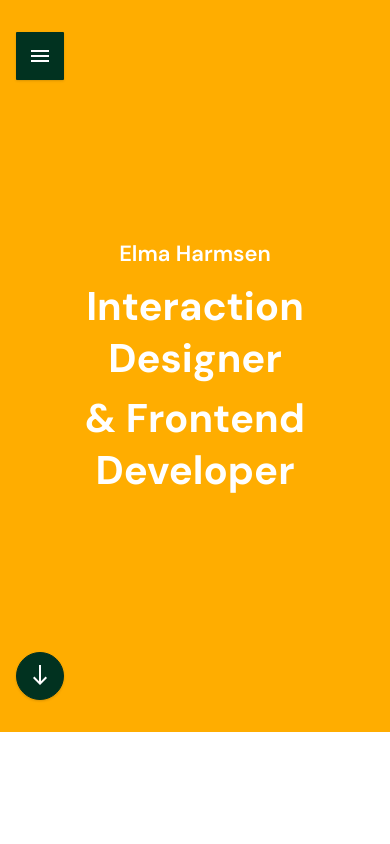
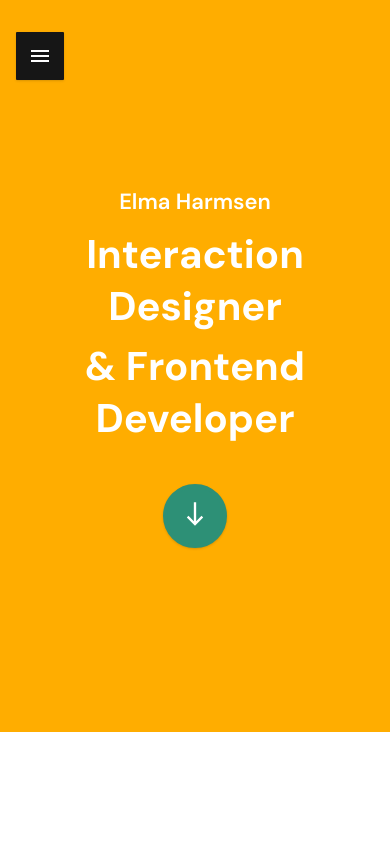
Before and after one commit to ElmaHarmsen/portfolio2025, a Vue app: page / in a window 390 px wide. Shown: the top 844 px of the page. Built offline with nearby package versions, Linux system fonts and the light colour scheme.

Commit message:
small changes to homeview btn

```diff
--- a/src/assets/base.css
+++ b/src/assets/base.css
@@ -25,7 +25,7 @@
   --clr-blue-10: #edf5ff;
 
   --clr-orange: #ffad00; /*#ffba00 #FFC40C #7fffdf #c8fff1 #e8edec #f7f2f2*/
-  --clr-green: #013220; /*#3c534a; #f72f2f*/
+  --clr-green: #2d9076; /*#013220 #3c534a; #f72f2f*/
 
   --clr-text-light: var(--clr-gray-100);
   --clr-text-dark: var(--clr-white);
--- a/src/components/HomeSection.vue
+++ b/src/components/HomeSection.vue
@@ -22,12 +22,10 @@ const scrollIntoView = (id) => {
             & Frontend <br />
             Developer
           </h1>
-        </div>
-      </div>
-      <div class="btn-container">
           <button class="home-btn" @click="scrollIntoView('intro-section')">
             <img src="../assets/icons/arrow--down.svg" class="home-btn__icon" alt="" />
           </button>
+        </div>
       </div>
     </div>
   </section>
@@ -51,10 +49,9 @@ const scrollIntoView = (id) => {
       grid-column-end: 14;
       display: grid;
       grid-template-columns: repeat(2, 1fr);
-      grid-template-rows: repeat(1, 1fr);
       gap: 2rem;
       padding: 1rem;
-      margin: 5rem -1rem 0 -1rem;
+      margin: 0 -1rem;
       height: 100%;
 
       .title {
@@ -71,32 +68,19 @@ const scrollIntoView = (id) => {
         h1 {
           text-align: center;
         }
-      }
-    }
-
-    .btn-container {
-      grid-column-start: 2;
-      grid-column-end: 16;
-      align-self: flex-end;
-      justify-self: flex-start;
-      width: 4rem;
-      height: 4rem;
-      display: flex;
-      flex-flow: column nowrap;
-      justify-content: center;
-      align-items: center;
-      margin-bottom: 2rem;
 
         .home-btn {
+          cursor: pointer;
           background-color: var(--clr-green);
-        border: 1px solid var(--clr-green);
+          border: 4px solid var(--clr-green);
           box-shadow:
             rgba(0, 0, 0, 0.1) 0px 1px 3px 0px,
             rgba(0, 0, 0, 0.06) 0px 1px 2px 0px;
-        width: 4rem;
-        height: 4rem;
+          width: 4.5rem;
+          height: 4.5rem;
           border-radius: 100%;
-        transition: 0.1s ease;
+          transition: 0.1s ease-out;
+          margin-top: 2rem;
 
           &__icon {
             width: 32px;
@@ -104,7 +88,8 @@ const scrollIntoView = (id) => {
         }
 
         .home-btn:hover {
-        cursor: pointer;
+          transform: translateY(0.25rem);
+        }
       }
     }
   }
@@ -128,23 +113,15 @@ const scrollIntoView = (id) => {
           grid-column-start: 1;
           grid-column-end: 2;
           row-gap: 0.5rem;
-        }
-      }
-
-      .btn-container {
-        position: relative;
-        left: 1rem;
-        bottom: 2rem;
-        transform: translateY(-100%);
-        width: 3rem;
-        height: 3rem;
 
           .home-btn {
-          width: 3rem;
-          height: 3rem;
+            width: 4rem;
+            height: 4rem;
+            margin-top: 2rem;
 
             &__icon {
-            width: 24px;
+              width: 28px;
+            }
           }
         }
       }
--- a/src/components/MainNav.vue
+++ b/src/components/MainNav.vue
@@ -125,7 +125,7 @@ const scrollIntoView = (id) => {
       flex-flow: column nowrap;
       justify-content: center;
       align-items: center;
-      background-color: var(--clr-green);
+      background-color: var(--clr-gray-100);
       box-shadow:
         rgba(0, 0, 0, 0.1) 0px 1px 3px 0px,
         rgba(0, 0, 0, 0.06) 0px 1px 2px 0px;
--- a/src/components/PigGameCode.vue
+++ b/src/components/PigGameCode.vue
@@ -4,7 +4,7 @@
   <section class="section">
     <div class="container">
       <div class="code-item" id="reset-function">
-        <h1>Initializing the Game Functionality</h1>
+        <h1>Initializing the Gameplay Functionality</h1>
         <div class="container">
           <pre><code>const init = function () {
   // Points for both players
@@ -190,6 +190,10 @@ init();</code></pre>
           grid-template-columns: 1fr;
           width: 100%;
           margin: 0;
+
+          .code {
+            font-size: 0.9375rem;
+          }
         }
       }
     }
--- a/src/components/PigGameHeader.vue
+++ b/src/components/PigGameHeader.vue
@@ -39,12 +39,16 @@
   .section-wide {
     grid-column-start: 1;
     grid-column-end: 2;
+    background-image: url('../assets/photos/piggame-coverimage.png');
+    background-size: cover;
+    background-position: center;
 
     .container {
       grid-template-columns: repeat(1, 1fr);
       width: 100vw;
 
       .img {
+        display: none;
         grid-column-start: 1;
         grid-column-end: 2;
         width: calc(100% - 4rem);
--- a/src/components/PigGameNavigation.vue
+++ b/src/components/PigGameNavigation.vue
@@ -16,8 +16,7 @@ const scrollIntoView = (id) => {
           <h1>Pig Game Project</h1>
           <div class="items">
             <div class="item">
-              <h4>Completed in The Complete JavaScript Course 2025: From Zero to Expert</h4>
-              <h4>Design courtesy of Jonas Schmedtmann</h4>
+              <h4>As part of The Complete JavaScript Course 2025: From Zero to Expert</h4>
             </div>
             <div class="item">
               <a href="https://jscourse-piggame.netlify.app/" class="link" target="_blank"
```
Lines whose indentation alone changed are shown as unchanged.
